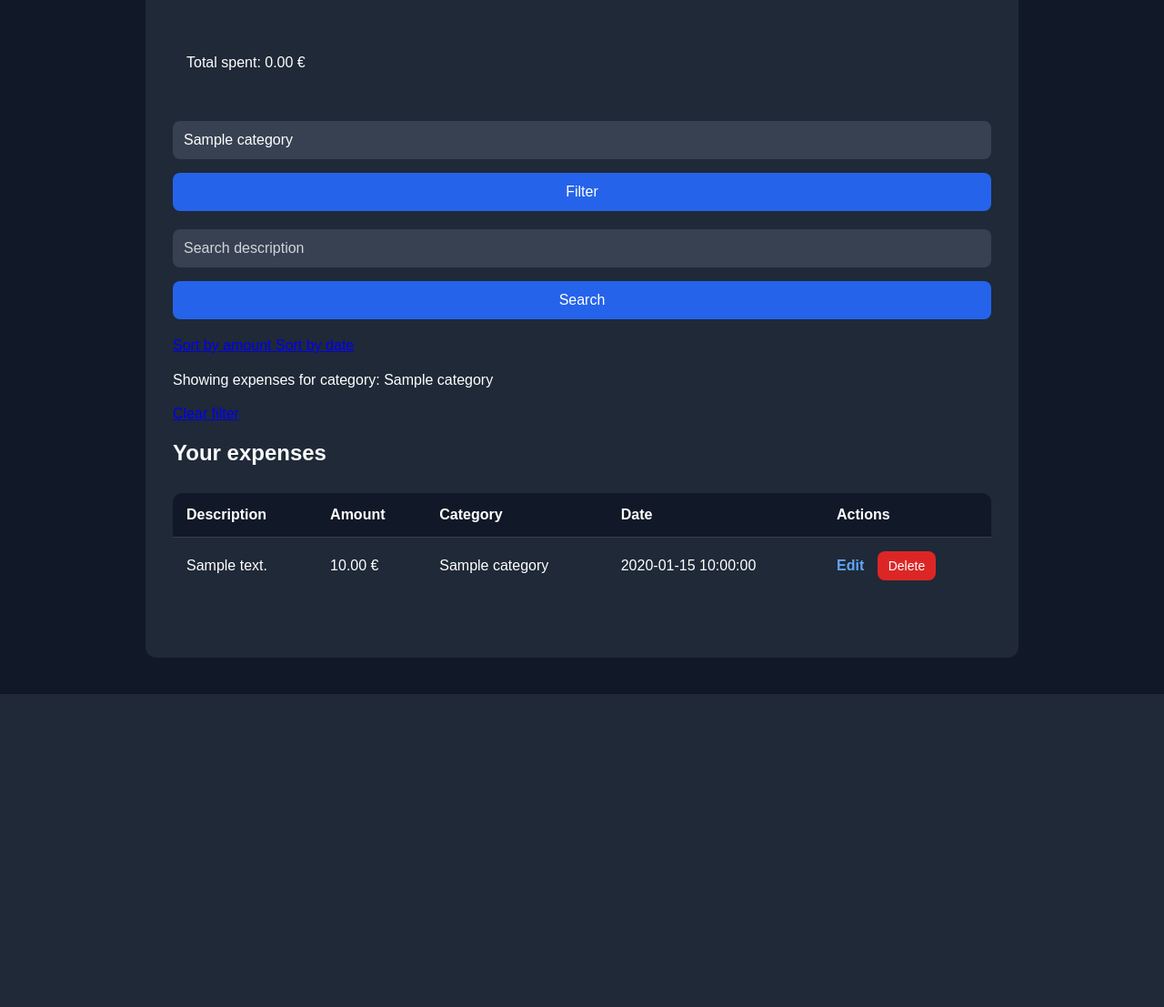
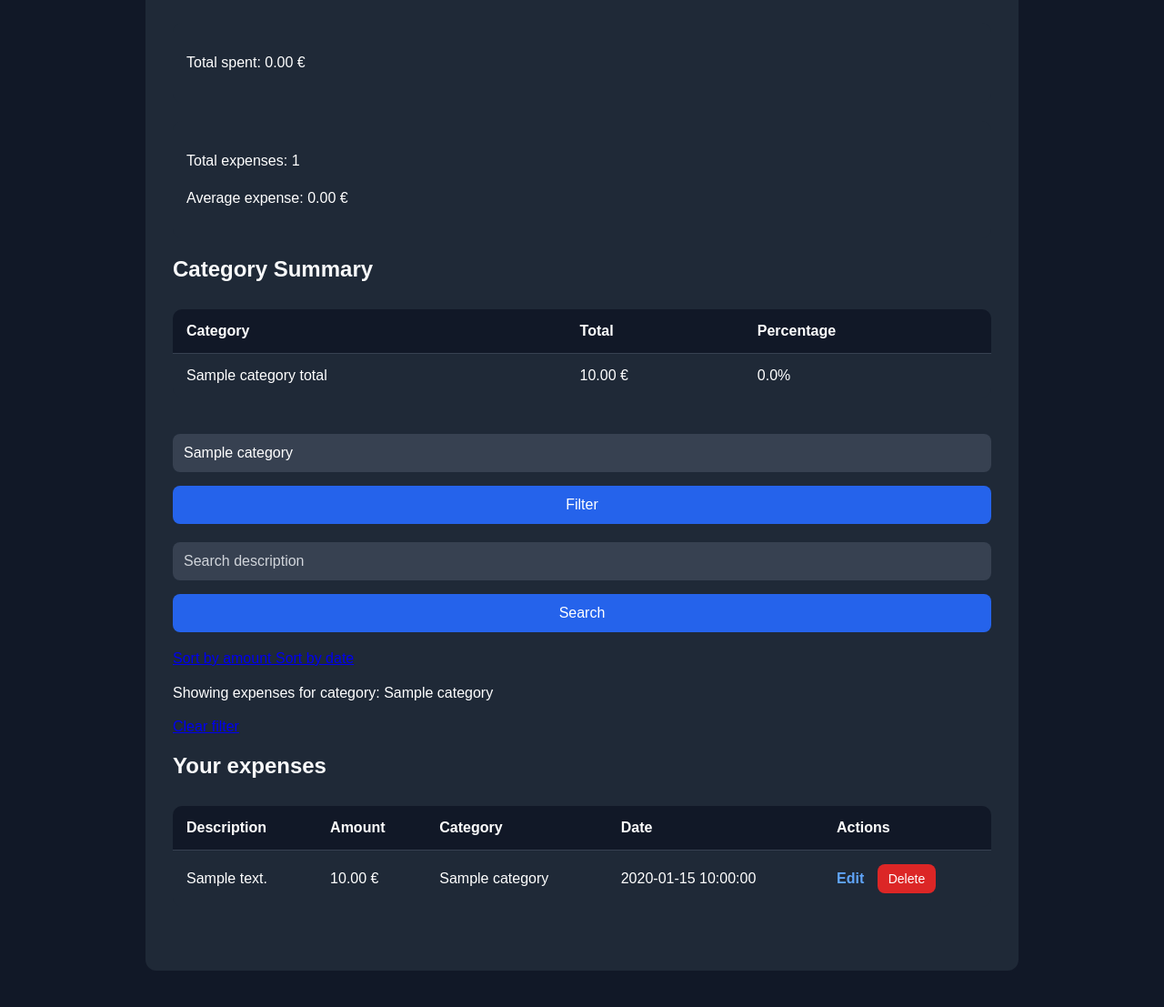
Before and after one commit to ferggz/expense-tracker-web, a Flask app: template templates/dashboard.html in a window 1280 px wide. Shown: the part 233-1340 px from the top of the page at 91% size. Before the commit the page ends 996 px from the top, so only its background shows below. Run offline with Flask 3, Linux system fonts and the light colour scheme; the template is opened without the code that fills it: most values are stand-ins (such as "Sample title", 1, 10 or a date in 2020).

Commit message:
Add dashboard stats and category analitics

```diff
--- a/app.py
+++ b/app.py
@@ -1,8 +1,11 @@
 from flask import Flask
 from routes import bp
+import os
+from dotenv import load_dotenv
 
 app = Flask(__name__)
-app.secret_key = "supersecretkey"
+load_dotenv()
+app.secret_key = os.getenv("SECRET_KEY")
 
 app.register_blueprint(bp)
 
--- a/requirements.txt
+++ b/requirements.txt
@@ -5,4 +5,5 @@ Flask==3.1.3
 itsdangerous==2.2.0
 Jinja2==3.1.6
 MarkupSafe==3.0.3
+python-dotenv==1.2.2
 Werkzeug==3.1.8
--- a/templates/dashboard.html
+++ b/templates/dashboard.html
@@ -11,6 +11,45 @@
 <div class="total-box">
     <p>Total spent: {{ "%.2f"|format(total if total else 0) }} €</p>
 </div>
+
+<div class="total-box">
+    <p>Total expenses: {{ expense_count }}</p>
+
+    <p>
+        Average expense:
+        {{ "%.2f"|format(average) }} €
+    </p>
+</div>
+
+<h2>Category Summary</h2>
+
+{% if category_totals %}
+
+<table>
+
+    <tr>
+        <th>Category</th>
+        <th>Total</th>
+        <th>Percentage</th>
+    </tr>
+
+    {% for category_name, amount in category_totals.items() %}
+
+    <tr>
+        <td>{{ category_name }}</td>
+
+        <td>{{ "%.2f"|format(amount) }} €</td>
+
+        <td>
+            {{ "%.1f"|format(category_percentages[category_name]) }}%
+        </td>
+    </tr>
+
+    {% endfor %}
+
+</table>
+
+{% endif %}
 
 <form method="GET" action="/dashboard">
     <input
```
Also changed, not shown: routes.py (+30 -1 lines), 1 other file.
